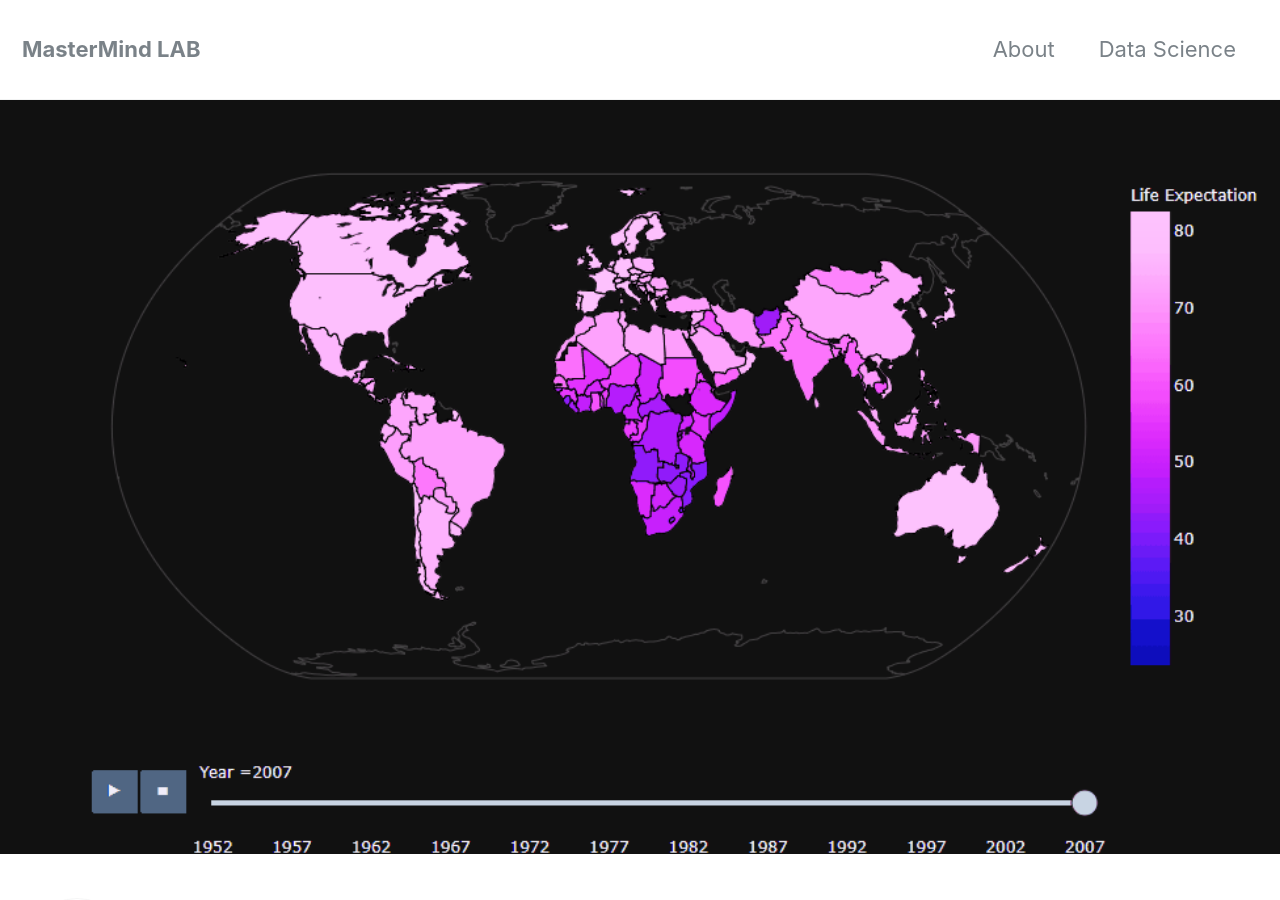
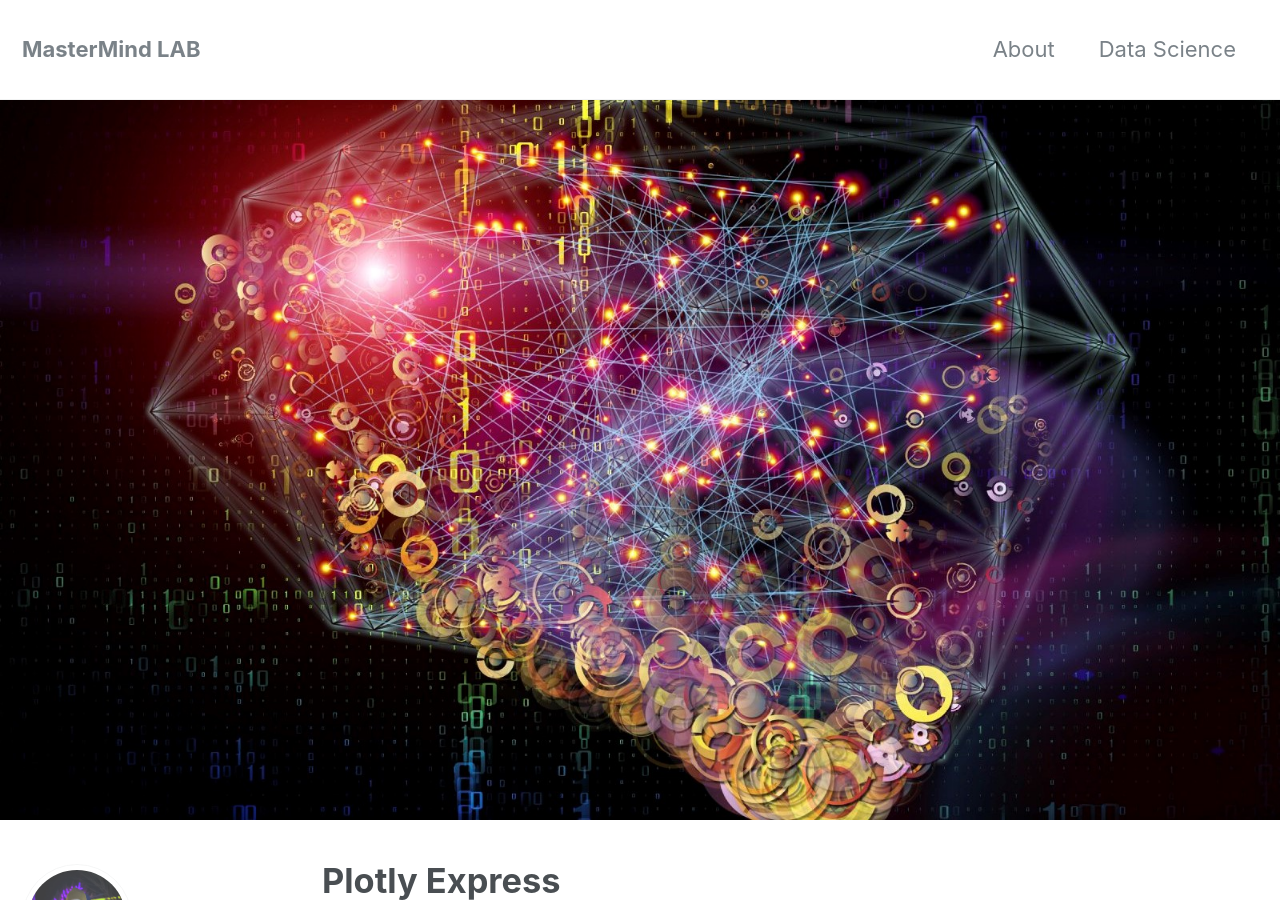
Before and after one commit to mastermindLAB/mastermindLAB.github.io, a Jekyll site: the page built from _posts/2019-03-28-plotlyexpress.md, in a window 1280 px wide and 900 px high. Built offline with Jekyll 4.4.1, drawn with Linux system fonts in a browser that asks for light colours; nearby versions of some CDN libraries; emoji names are drawn with the system emoji font; grey boxes are pictures that could not be loaded.

Commit message:
new file

```diff
--- a/_posts/2019-03-28-plotlyexpress.md
+++ b/_posts/2019-03-28-plotlyexpress.md
@@ -3,11 +3,11 @@ title: "Plotly Express"
 date: 2019-03-28
 tags: [data science, data analysis, data visualization]
 header:
-  image: "/images/plotly_express/animation_world.gif"
+  image: "/images/plotly_express/data-visualization.jpg"
 excerpt: "Data Science, Data Visualization, data analysis"
 ---
 
-![Data vis](https://abovethelaw.com/wp-content/uploads/2015/06/data-visualization.jpg)
+
 # "Less code, Efficient & time saver" Plotly Express (python lib)do more interactive Data Visualization.
 
 :sparkles: Wow! finally I found this `plotly_express` a new interactive python lib from plotly, so far this is one of the best Data visualization lib I have ever used in python. I liked the way it makes Dark template, interactive labels.
```
Also changed, not shown: images/plotly_express/data-visualization.jpg (added).
